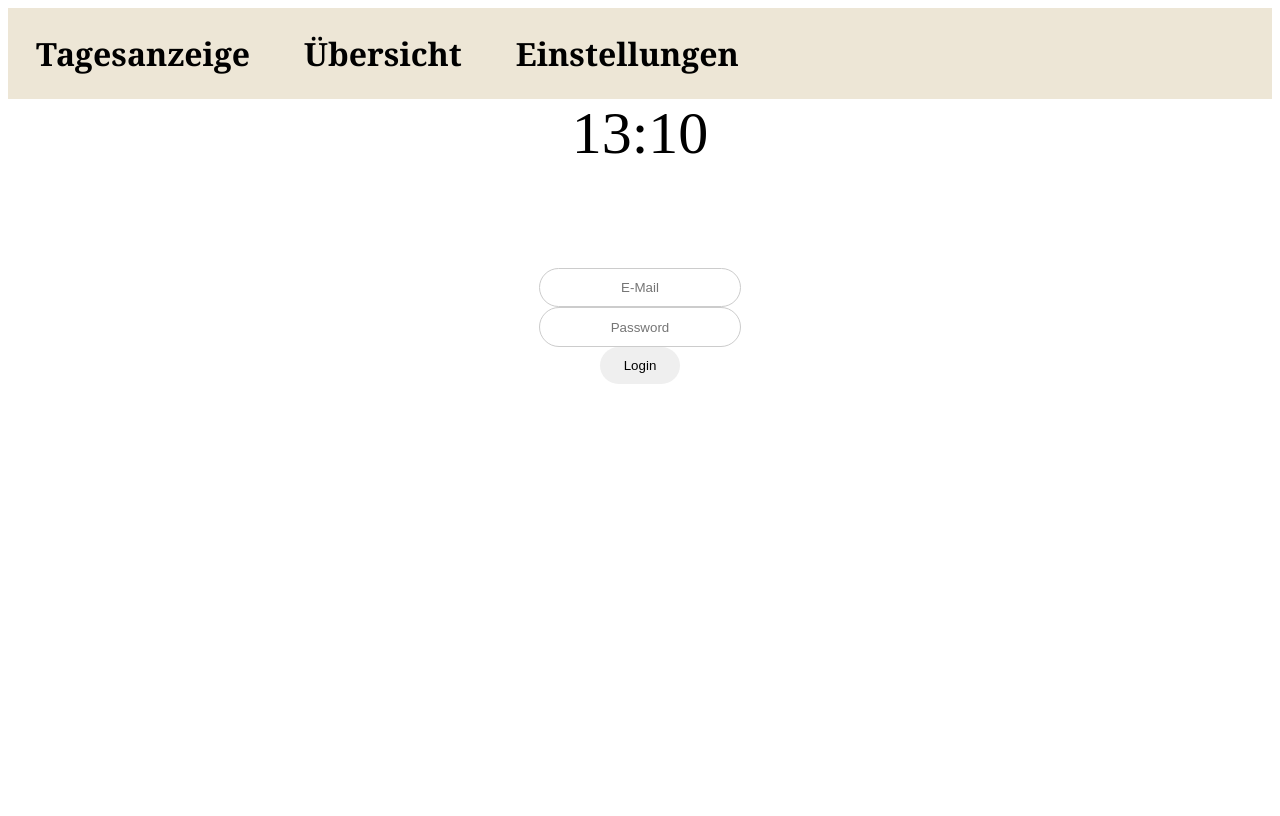
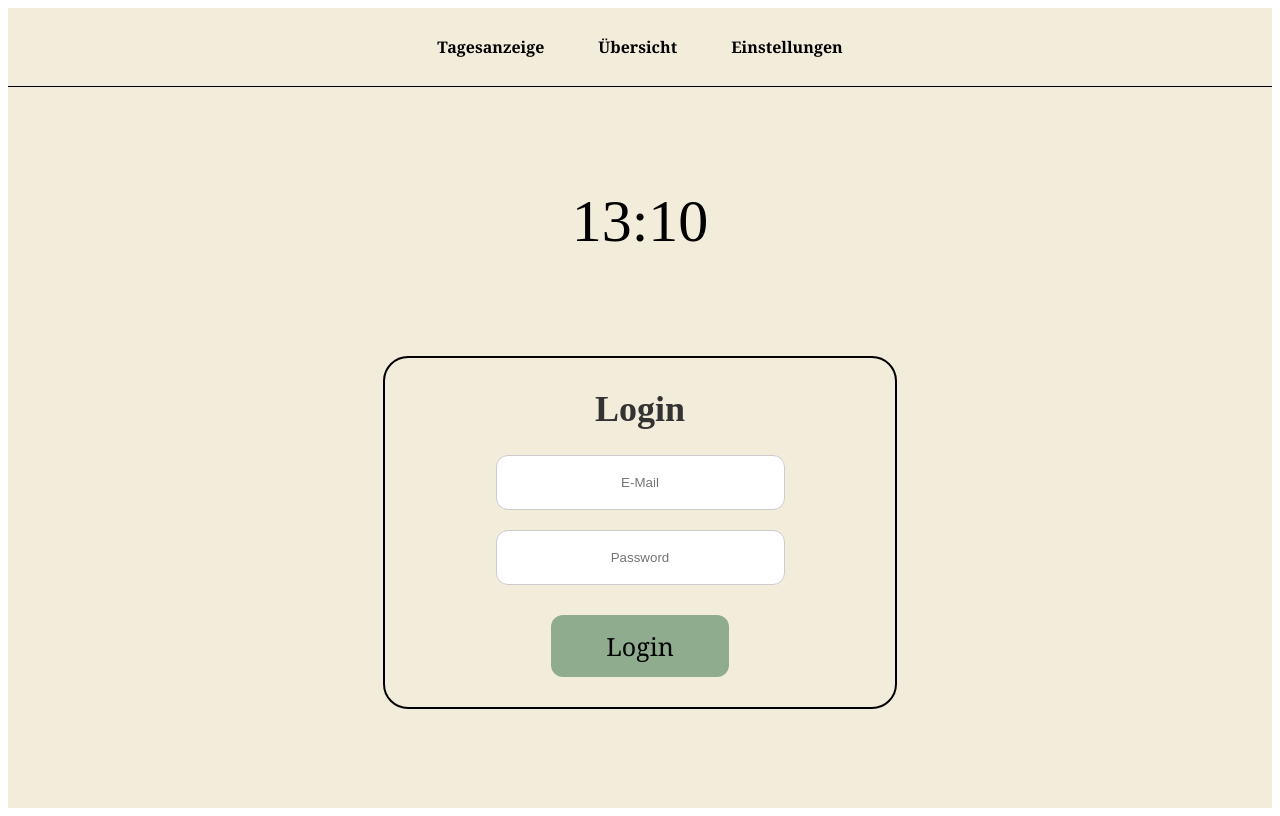
Before and after one commit to Jagdadler0/zeiterfassung, a Vue app in the folder frontend/: page / in a window 1280 px wide. Built offline with nearby package versions, Linux system fonts and the light colour scheme.

Commit message:
login design

```diff
--- a/frontend/src/views/Login.vue
+++ b/frontend/src/views/Login.vue
@@ -11,6 +11,7 @@ function userLogin() {
 }
 </script>
 <template>
+  <div class="wrapper">
     <header class="header">
       <nav class="nav-bar">
         <a href="#">Tagesanzeige</a>
@@ -18,20 +19,41 @@ function userLogin() {
         <a href="#">Einstellungen</a>
       </nav>
     </header>
-  <div></div>
-  <div class="login">
-<uhrzeit></uhrzeit>
-    <input v-model="username" type="text" placeholder="E-Mail" id="username" />
+
+    <main class="content">
+      <uhrzeit />
+      <div class="timer-box">
+        <h1 class="title">Login</h1>
+        <div class="info">
+          <input v-model="userName" type="text" placeholder="E-Mail" id="username" />
           <input v-model="passWord" type="password" placeholder="Password" id="password" />
           <div class="buttons">
             <button @click="userLogin" id="login">Login</button>
           </div>
         </div>
+      </div>
+    </main>
+  </div>
 </template>
 <style scoped>
+.wrapper {
+    display: flex;
+    flex-direction: column;
+    min-height: 100vh;
+    background-color: #F2EDDB;
+  }
 h1 {
   color: #333;
 }
+.header {
+  background-color: #F2EDDB;
+  padding: 20px;
+  border-bottom: 1px solid black;
+  display: flex;
+  align-items: center;
+  justify-content: center;
+}
+
 .nav-bar {
   display: flex;
   gap: 30px;
@@ -49,13 +71,6 @@ h1 {
 
 .nav-bar a:hover {
   background-color: #ddd;
-  }
-header {
-  background: #ede6d6;
-  padding: 1rem;
-  font-size: 2rem;
-  display: flex;
-  align-items: center;
 }
 .content {
     flex: 1;
@@ -77,16 +92,55 @@ main {
   align-items: center;
 }
 input {
-  padding: 0.7rem;
-  border-radius: 20px;
+  padding: 14px 55px;
+  border-radius: 12px;
   border: 1px solid #ccc;
   text-align: center;
+  height: 25px;
+  margin-bottom: 20px;
+  display: block;
+}
+button {
+  padding: 14px 55px;
+  font-size: 25px;
+  border-radius: 12px;
+  border: none;
+  cursor: pointer;
+  background-color: #90AC8F;
+  font-family: "Georgia", serif;
+  transition: background-color 0.3s ease, transform 0.2s ease;
+  margin-top: 10px;
+  align-self: center; /* zentriert ihn, falls nötig */
 }
 
-button {
-  padding: 0.7rem 1.5rem;
-  border-radius: 20px;
-  border: none;
-  cursor: pointer;
+button:hover {
+    transform: scale(1.05);
+  }
+  .timer-box {
+  background-color: #F2EDDB;
+  padding: 30px;
+  border: 2px solid black;
+  border-radius: 25px;
+  display: flex;
+  flex-direction: column;
+  align-items: center;
+  gap: 5px;
+  width: 450px;
+}
+
+.content {
+  flex: 1;
+  display: flex;
+  flex-direction: column;
+  justify-content: center;
+  align-items: center;
+  text-align: center;
+  padding: 40px 20px;
+}
+
+.title {
+  font-size: 36px;
+  margin-bottom: 20px;
+  margin-top: 0;
 }
 </style>
--- a/frontend/src/views/Tagesanzeige.vue
+++ b/frontend/src/views/Tagesanzeige.vue
@@ -62,7 +62,7 @@ color: isRunning.value ? '#F2EDDB': 'black'
   .info {
   font-size: 18px;
 }
-  .wrapper {
+.wrapper {
     display: flex;
     flex-direction: column;
     min-height: 100vh;
```
Lines whose indentation alone changed are shown as unchanged.
